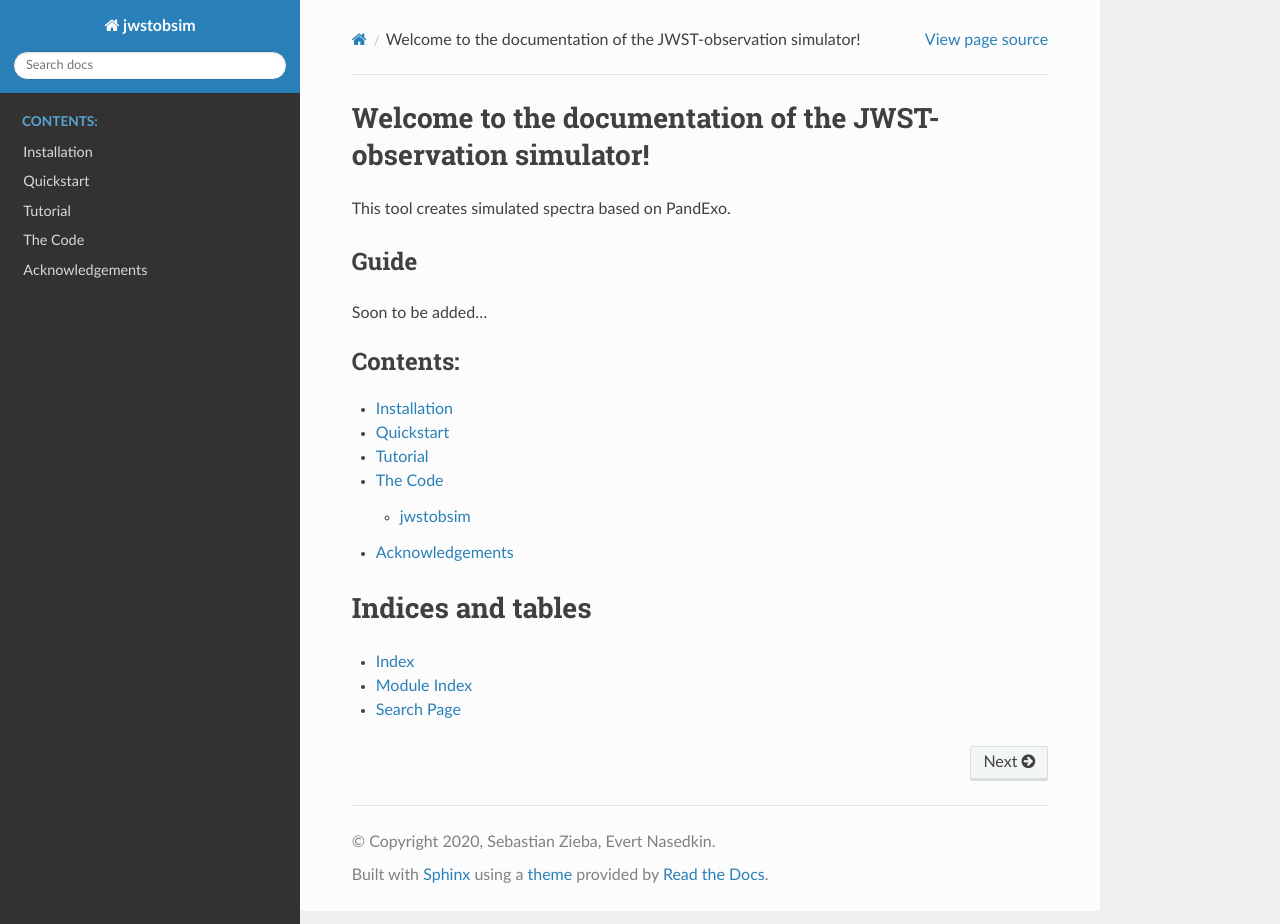
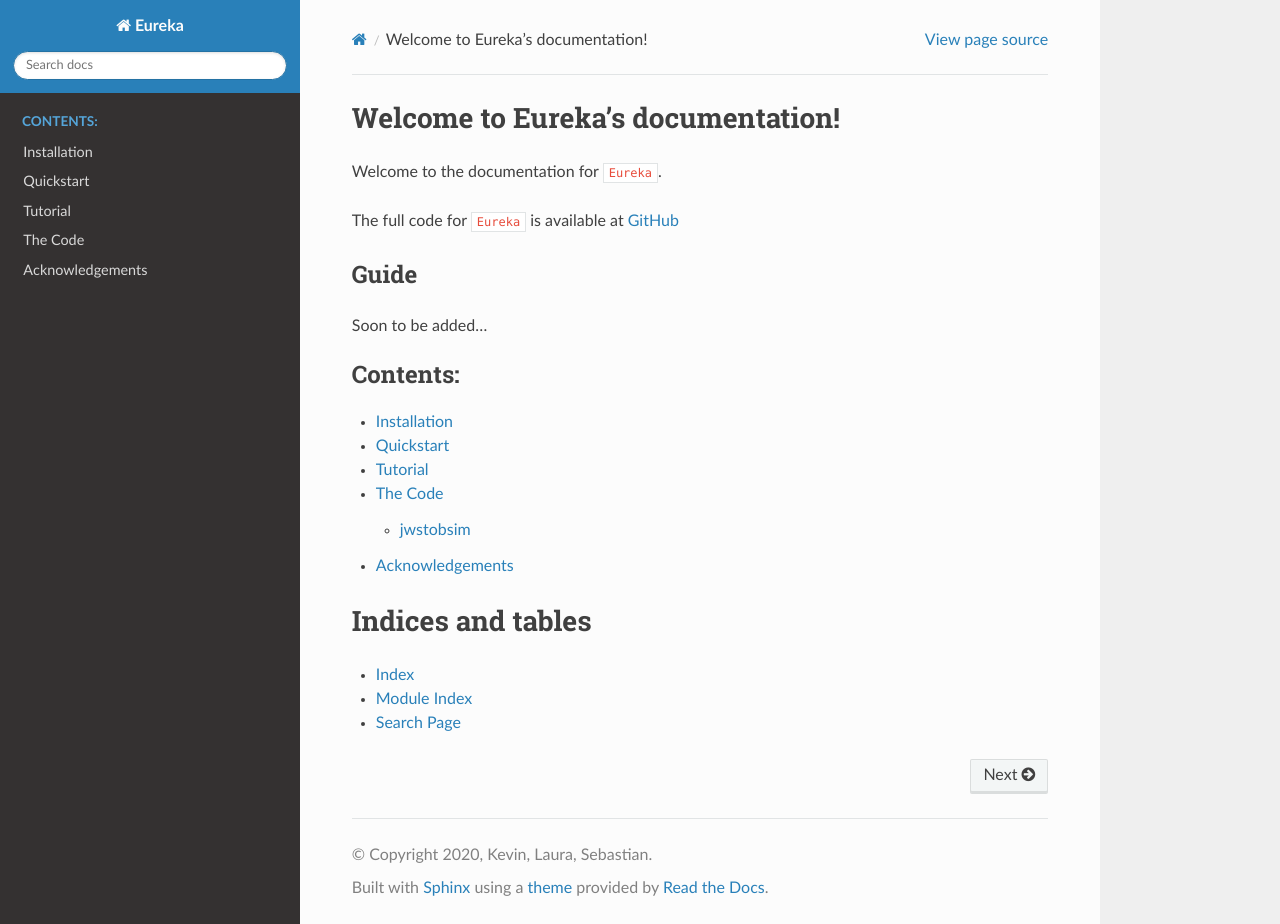
Before and after one commit to kevin218/Eureka, a Sphinx documentation site: the page built from docs/source/index.rst, in a window 1280 px wide and 924 px high. Built offline with Sphinx 7.4.7 and the Read the Docs theme 2.0.0, drawn with Linux system fonts in a browser that asks for light colours.

Commit message:
updated docs

```diff
--- a/docs/source/conf.py
+++ b/docs/source/conf.py
@@ -13,7 +13,6 @@
 import os
 import sys
 
-#sys.path.insert(0, os.path.abspath('/home/zieba/Desktop/Projects/JWST-observation-simulator/'))
 sys.path.insert(0, os.path.abspath('../..'))
 #sys.path.insert(0, os.path.abspath('..'))
 
@@ -21,9 +20,9 @@ import sphinx_rtd_theme
 
 # -- Project information -----------------------------------------------------
 
-project = 'jwstobsim'
-copyright = '2020, Sebastian Zieba, Evert Nasedkin'
-author = 'Sebastian Zieba, Evert Nasedkin'
+project = 'Eureka'
+copyright = '2020, Kevin, Laura, Sebastian'
+author = 'Kevin, Laura, Sebastian'
 
 # The full version, including alpha/beta/rc tags
 release = '0.0.1'
--- a/docs/source/index.rst
+++ b/docs/source/index.rst
@@ -3,10 +3,12 @@
    You can adapt this file completely to your liking, but it should at least
    contain the root `toctree` directive.
 
-Welcome to the documentation of the JWST-observation simulator!
-===============================================================
+Welcome to Eureka's documentation!
+==================================
 
-This tool creates simulated spectra based on PandExo.
+Welcome to the documentation for ``Eureka``.
+
+The full code for ``Eureka`` is available at `GitHub <http://github.com/kevin218/Eureka>`_
 
 Guide
 ^^^^^
--- a/docs/source/quickstart.rst
+++ b/docs/source/quickstart.rst
@@ -8,6 +8,6 @@ The simulated spectrum will be then saved in the runs_dir directory.
 
 An example for a simulated spectrum:
 
-.. image:: lc.png
+.. image:: fig3001-1281-Image+Background.png
 
 This code is available in full at https://github.com/sebastian-zieba/JWST-observation-simulator.
```
Also changed, not shown: docs/source/fig3001-1281-Image+Background.png (added).
